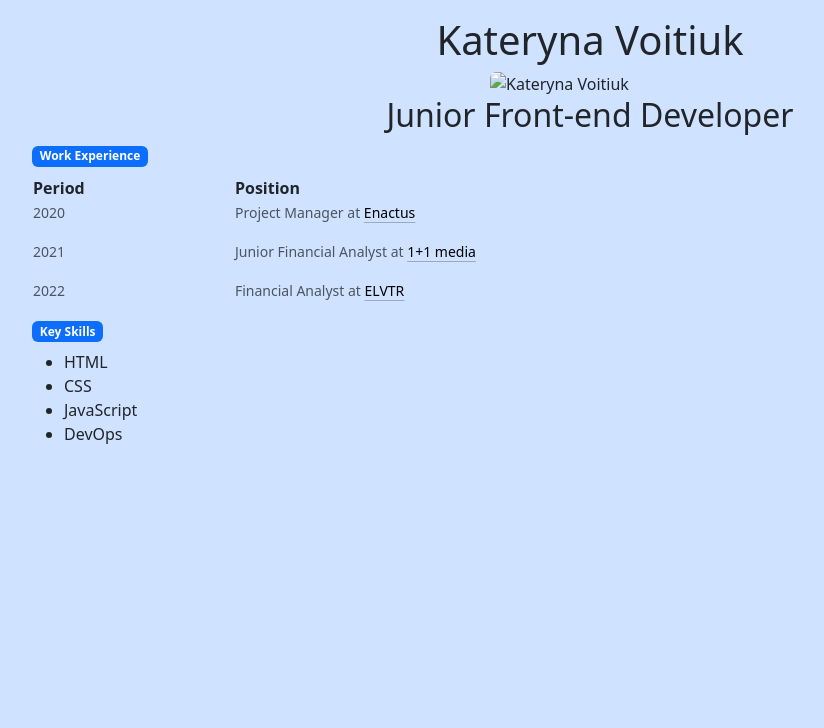
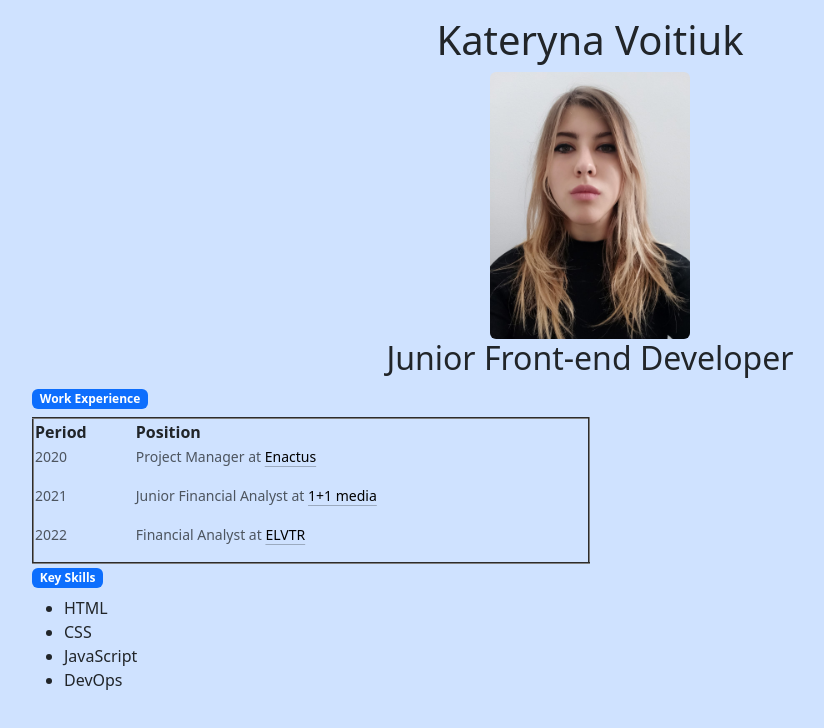
Before and after one commit to iamkate-v/robot_dreams_general, a plain HTML site: page lesson_5/index.html in a window 1280 px wide. Shown: the whole page, without its empty margins (50-874 px from the left). Drawn offline with nearby package versions, Linux system fonts and the light colour scheme.

Commit message:
table fixing

```diff
--- a/lesson_5/index.html
+++ b/lesson_5/index.html
@@ -17,7 +17,7 @@
       <h1 class="text-center">Kateryna Voitiuk</h1>
       <div class="d-flex justify-content-center">
         <img
-          src="src/photo.jpg"
+          src="photo.jpg"
           alt="Kateryna Voitiuk"
           width="200px"
           class="rounded"
@@ -26,7 +26,7 @@
       <h2 class="text-center">Junior Front-end Developer</h2>
       <div>
         <h3 class="badge text-bg-primary">Work Experience</h3>
-        <table style="width: 100%">
+        <table style="width: 50%" border="2">
           <tr>
             <th>Period</th>
             <th>Position</th>
```
Also changed, not shown: lesson_5/photo.jpg (added).
